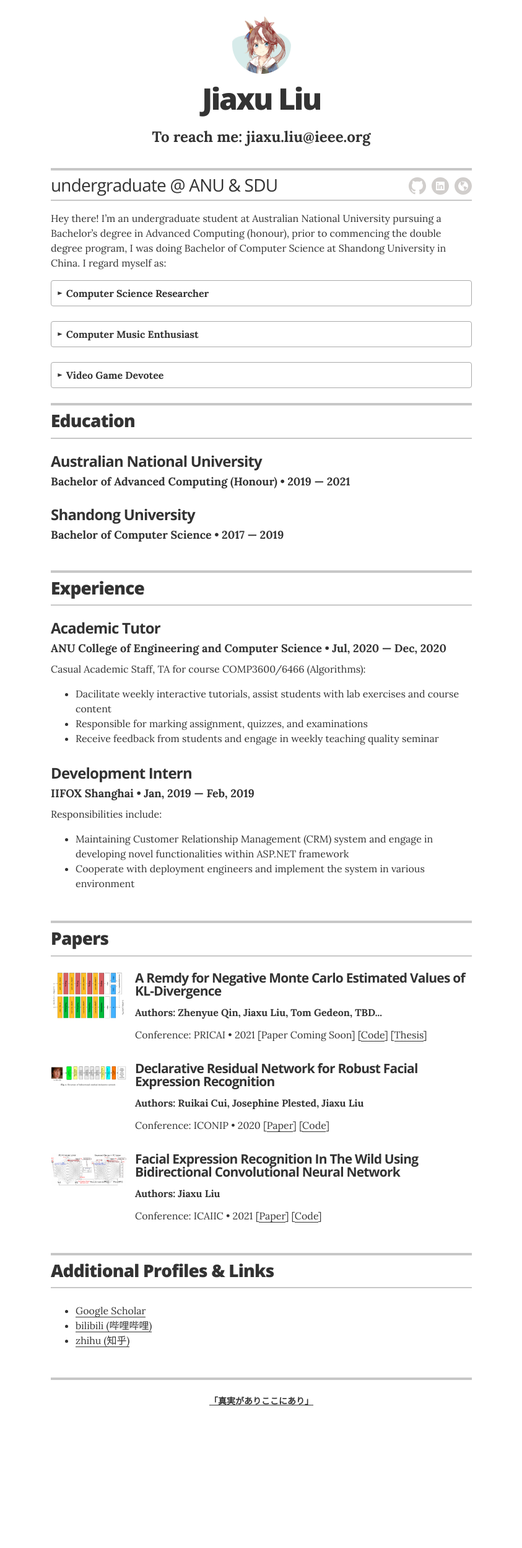
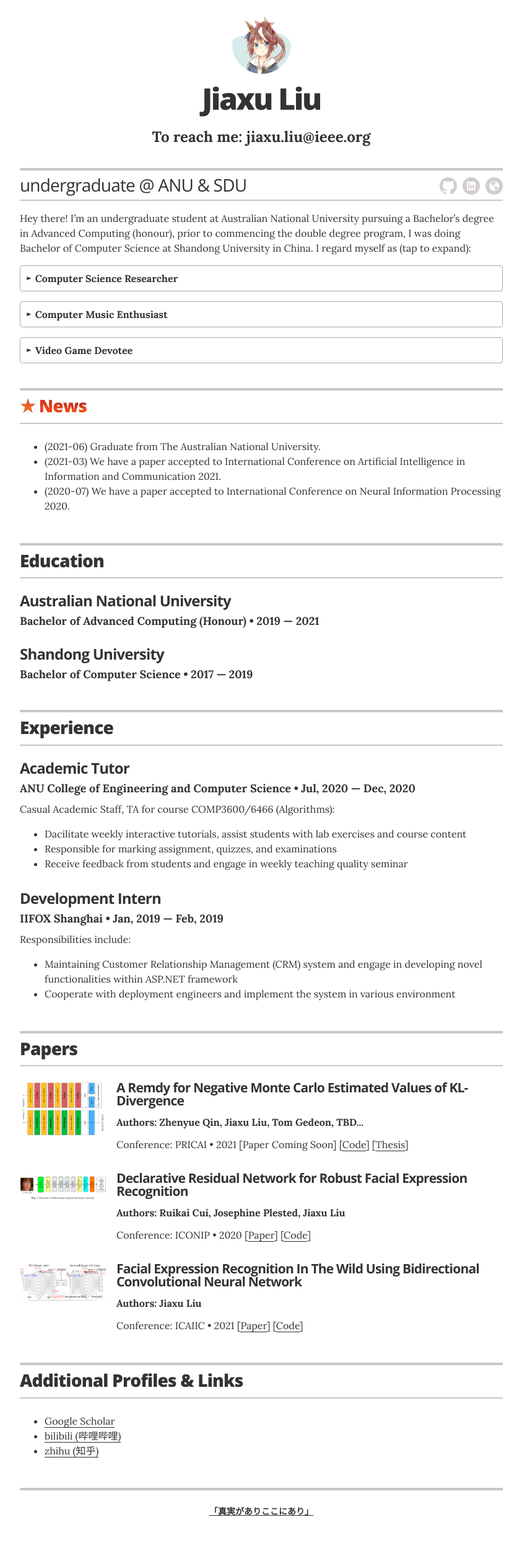
Before and after one commit to ljxw88/ljxw88.github.io, a Jekyll site: the page built from index.html, in a window 1280 px wide. Shown: the whole page at 62% size, without its empty margins (218-1061 px from the left). Built offline with Jekyll 4.4.1, drawn with Linux system fonts in a browser that asks for light colours; comment, search, counter and statistics services are not loaded; before the commit the page ends 2319 px from its top, so only the background shows below that.

Commit message:
add news

```diff
--- a/_config.yml
+++ b/_config.yml
@@ -23,7 +23,7 @@ resume_contact_address:         "26 Barry Dr, Lena Karmel"
 resume_header_contact_info:     "26 Barry Dr, Lena Karmel • 0451873040 • jiaxu.liu@anu.edu.au"
 display_header_contact_info:    "false"
 
-resume_header_intro: "<p>Hey there! I’m an undergraduate student at Australian National University pursuing a Bachelor’s degree in Advanced Computing (honour), prior to commencing the double degree program, I was doing Bachelor of Computer Science at Shandong University in China. I regard myself as:</p>"
+resume_header_intro: "<p>Hey there! I’m an undergraduate student at Australian National University pursuing a Bachelor’s degree in Advanced Computing (honour), prior to commencing the double degree program, I was doing Bachelor of Computer Science at Shandong University in China. I regard myself as (tap to expand):</p>"
 
 # use "yes" to display the email contact button,
 # "no" to display an "I'm not looking for work" message,
--- /dev/null
+++ b/_data/news.yml
@@ -0,0 +1,8 @@
+- activity: Graduate from The Australian National University.
+  date: 2021-06
+
+- activity: We have a paper accepted to International Conference on Artificial Intelligence in Information and Communication 2021.
+  date: 2021-03
+
+- activity: We have a paper accepted to International Conference on Neural Information Processing 2020.
+  date: 2020-07
--- a/_layouts/resume.html
+++ b/_layouts/resume.html
@@ -6,10 +6,15 @@
       border-radius: 4px;
       padding: .5em .5em 0;
     }
+
     summary {
       font-weight: bold;
       margin: -.5em -.5em 0;
       padding: .5em;
+    }
+    summary:hover {
+      background-color: #F3F3F3;
+      cursor:pointer;
     }
 
     details[open] {
@@ -23,6 +28,14 @@
 
     summary::-webkit-details-marker {
       display: none;
+    }
+
+    .mask-word {
+      background: url('images/color-fade.png') no-repeat left bottom;
+      background-size: cover;
+      color: transparent;
+      -webkit-background-clip: text;
+      background-clip: text;
     }
 
   </style>
@@ -78,16 +91,16 @@
         <a class="contact-button not-looking no-print">I'm not looking for work right now.</a>
         {% else %}
         {% endif %} -->
-        <div>
+        <p>
           <details>
             <summary>&#9658; Computer Science Researcher</summary>
             <div>
               I have a broad research interst, while especially focus on Bayesian Machine Learning. My previous works include variational approximate inference, graph neural networks, mutual information maximization for representation learning, human skeleton-based action recognition, etc. If you are interested, please refer to my publications and projects.
             </div>
           </details>
-        </div>
-        <br>
-        <div>
+        </p>
+
+        <p>
           <details>
             <summary>&#9658; Computer Music Enthusiast</summary>
             <div>
@@ -105,9 +118,9 @@
               The files are available on GitHub and feel free to take a look! [<a href="https://github.com/ljxw88/pure-data-loop-pedal">link</a>]
             </div>
           </details>
-        </div>
-        <br>
-        <div>
+        </p>
+
+        <p>
           <details>
             <summary>&#9658; Video Game Devotee</summary>
             <div>
@@ -130,8 +143,24 @@
             and afraid of one day I will never see another masterpiece like this again. Gamers are thoughtful individuals, I really hope one day the society can let go of judgment and prejudice to confront the gaming community.
           </div>
           </details>
+        </p>
+
+      </header>
+
+      <section class="content-section">
+        <header class="section-header">
+          <h2 class="mask-word">&#9733; News</h2>
+        </header>
+        <div>
+          <ul>
+            {% for news in site.data.news %}
+            <li>
+              ({{ news.date }}) {{ news.activity }}
+            </li>
+            {% endfor %}
+          </ul>
         </div>
-      </header>
+      </section>
 
 
       {% if site.resume_section_education %}
--- a/_sass/_base.scss
+++ b/_sass/_base.scss
@@ -21,7 +21,7 @@ body{
 .wrapper:after { content:""; display:table; }
 .wrapper:after { clear: both; }
 .wrapper {
-  max-width: 728px;
+  max-width: 828px;
   padding: 0 24px;
   margin: 0 auto;
   zoom: 1;
```
Also changed, not shown: images/color-fade.png (added).
